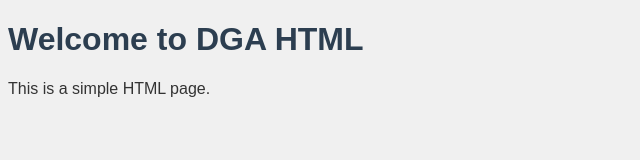
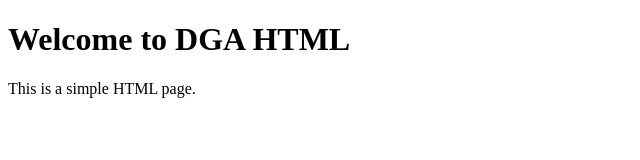
Before and after one commit to nrbrtz/nrbrtz.github.io, a plain HTML site: page html.html in a window 1280 px wide. Shown: the whole page, without its empty margins (0-640 px from the left). Drawn offline with Linux system fonts and the light colour scheme.

Commit message:
Update html.html

```diff
--- a/html.html
+++ b/html.html
@@ -11,19 +11,7 @@
     <script>
         console.log("Hello from DGA HTML!");
     </script>
-    <style>
-        body {
-            font-family: Arial, sans-serif;
-            background-color: #f0f0f0;
-            color: #333;
-        }
-        h1 {
-            color: #2c3e50;
-        }
-        p {
-            font-size: 16px;
-        }
-    </style>
+
 
 </body>
 </html>
```
